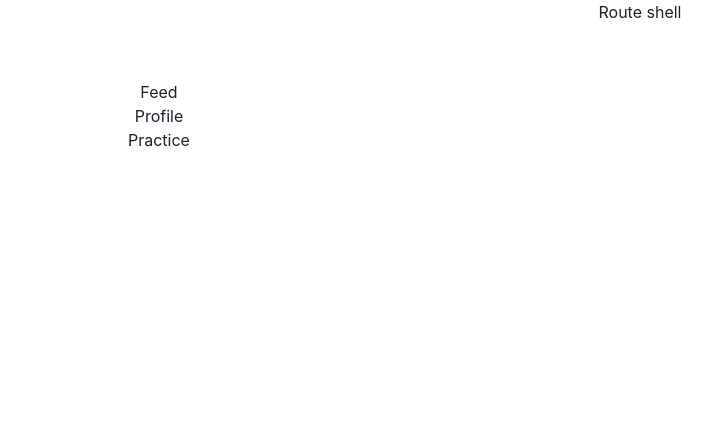
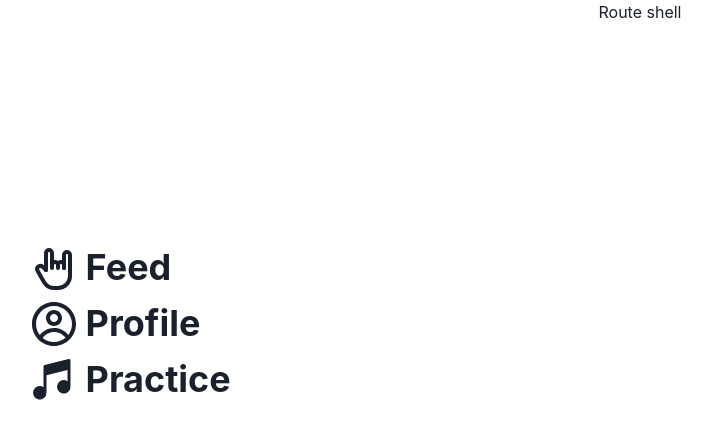
Before and after one commit to Willy-McNamara/freequency, a React app in the folder frontend/: page / in a window 1280 px wide. Shown: the top 438 px of the page, without its empty margins (0-712 px from the left). Built offline with nearby package versions, Linux system fonts and the light colour scheme; the HTML template or start-up script is replaced by a standard one.

Commit message:
Update menu

```diff
--- a/frontend/src/Root.tsx
+++ b/frontend/src/Root.tsx
@@ -1,6 +1,9 @@
 import React from 'react';
 import { Link, Outlet } from 'react-router-dom';
-import { Flex, Box } from '@chakra-ui/react';
+import { Flex, Box, Heading, Icon } from '@chakra-ui/react';
+import { TbHandRock } from 'react-icons/tb';
+import { CgProfile } from 'react-icons/cg';
+import { PiMusicNotesFill } from 'react-icons/pi';
 
 const Root = () => {
   return (
@@ -8,14 +11,29 @@ const Root = () => {
       <h1>Route shell</h1>
       <Flex
         position="absolute"
-        left="10vw"
-        top="10vh"
+        left="2vw"
+        top="30vh"
         direction="column"
-        align="center"
+        align="left"
       >
-        <Link to="Feed">Feed</Link>
-        <Link to="Profile">Profile</Link>
-        <Link to="Practice">Practice</Link>
+        <Link to="Feed">
+          <Flex direction="row" align="center" m="0.25rem">
+            <Icon as={TbHandRock} boxSize="3em" mr="0.5rem"></Icon>
+            <Heading>Feed</Heading>
+          </Flex>
+        </Link>
+        <Link to="Profile">
+          <Flex direction="row" align="center" m="0.25rem">
+            <Icon as={CgProfile} boxSize="3em" mr="0.5rem"></Icon>
+            <Heading>Profile</Heading>
+          </Flex>
+        </Link>
+        <Link to="Practice">
+          <Flex direction="row" align="center" m="0.25rem">
+            <Icon as={PiMusicNotesFill} boxSize="3em" mr="0.5rem"></Icon>
+            <Heading>Practice</Heading>
+          </Flex>
+        </Link>
       </Flex>
       <Box m="3.5rem"></Box>
       <Outlet />
```
